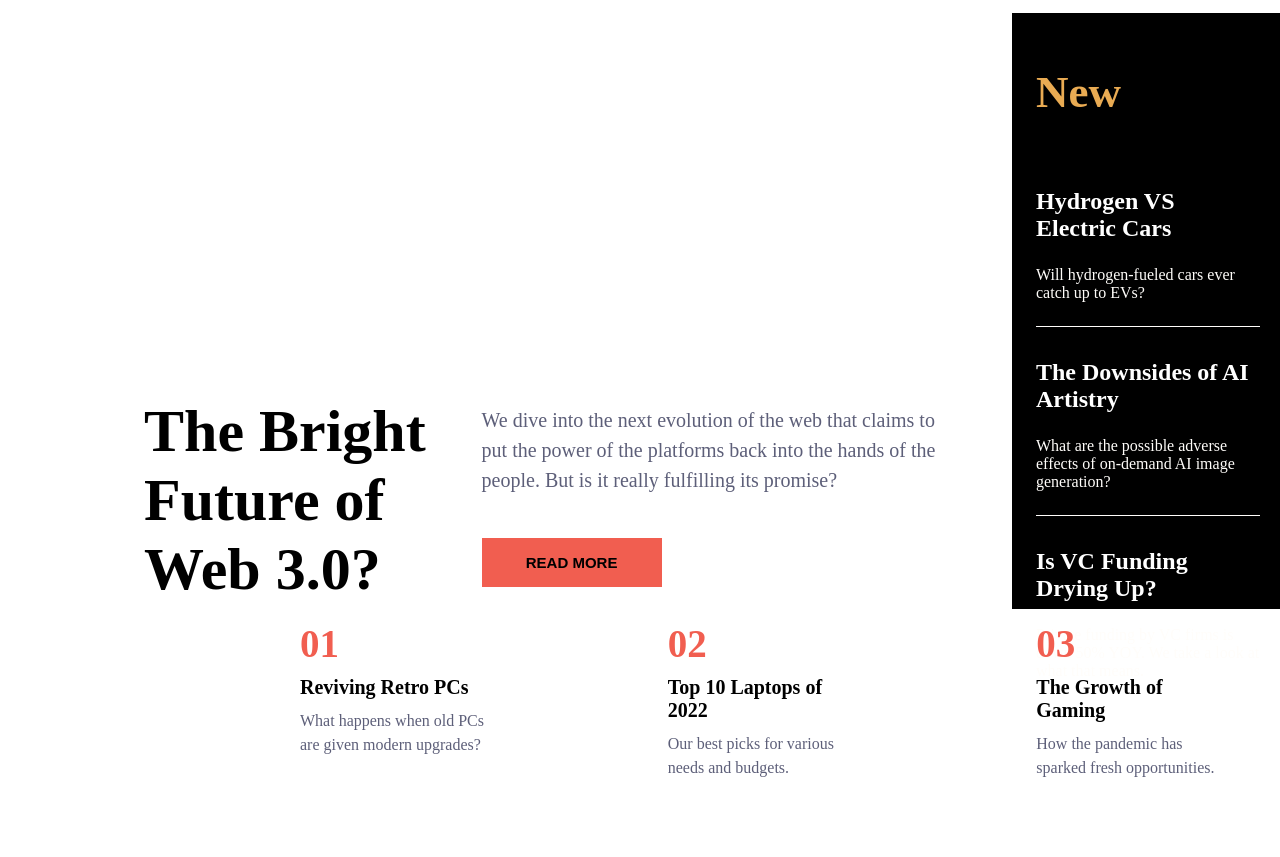
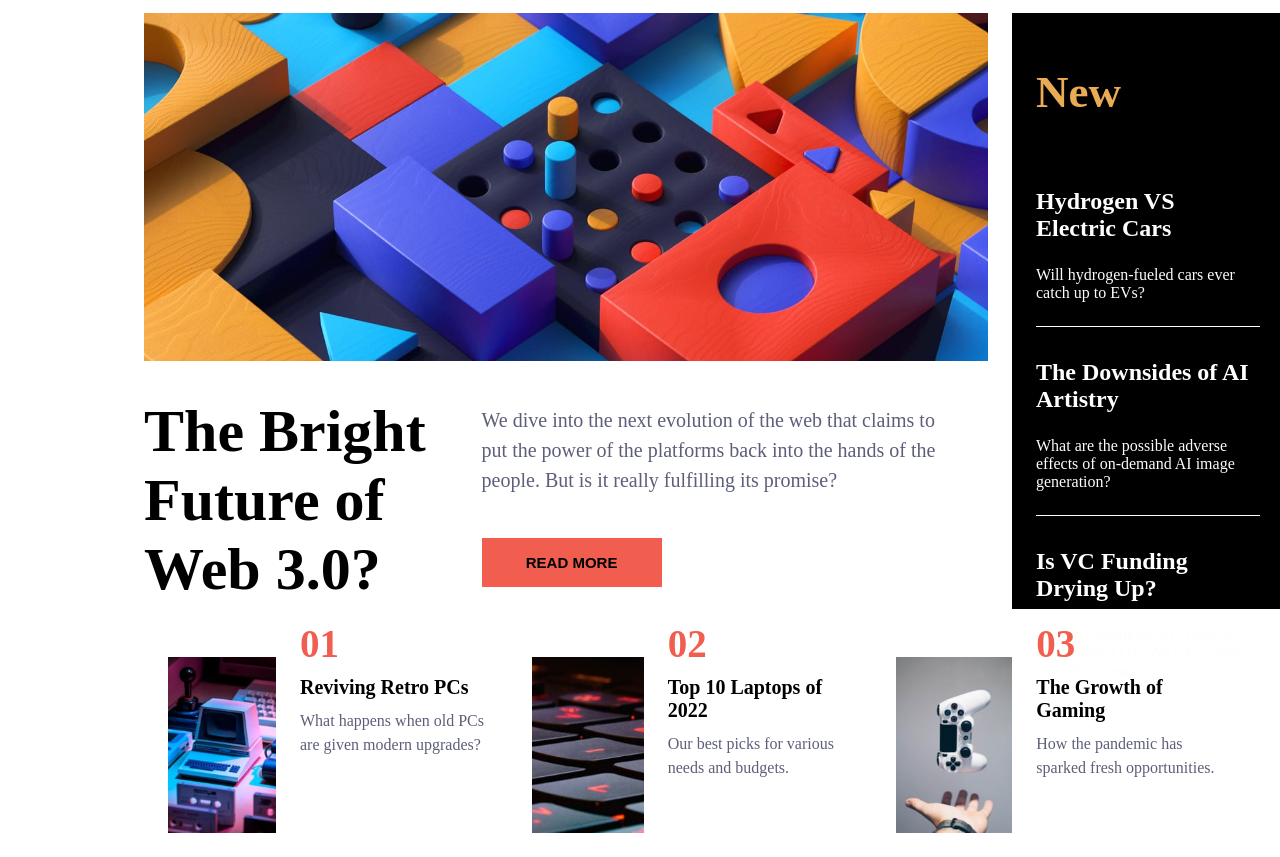
Before and after one commit to Lil-Dovee/News-Page, a plain HTML site: page index.html in a window 1280 px wide. Shown: the part 69-926 px from the top of the page. Drawn offline with Linux system fonts and the light colour scheme; files that its build step writes are made by us from their sources; files whose address does not match are found by name.

Commit message:
Update style.css

```diff
--- a/style.css
+++ b/style.css
@@ -102,7 +102,7 @@
 
     }
     .item1{
-    background-image: url(/news-homepage-main/news-homepage-main/assets/images/image-web-3-desktop.jpg);
+    background-image: url(/image-web-3-desktop.jpg);
     background-position: center;
     background-size: cover;
     background-repeat: no-repeat;
@@ -202,7 +202,7 @@
     .item4 .img-box1{
 
       /* border: 1px solid red; */
-      background-image: url(/news-homepage-main/news-homepage-main/assets/images/image-retro-pcs.jpg);
+      background-image: url(/image-retro-pcs.jpg);
       background-position: center;
       background-size: cover;
       background-repeat: no-repeat;
@@ -238,7 +238,7 @@
     .item4 .img-box2{
       /* height: 100vh; */
       /* border: 1px solid red; */
-      background-image: url(/news-homepage-main/news-homepage-main/assets/images/image-top-laptops.jpg);
+      background-image: url(/image-top-laptops.jpg);
       background-position: center;
       background-size: cover;
       background-repeat: no-repeat;
@@ -247,7 +247,7 @@
     .item4 .img-box3{
       /* height: 100vh; */
       /* border: 1px solid red; */
-      background-image: url(/news-homepage-main/news-homepage-main/assets/images/image-gaming-growth.jpg);
+      background-image: url(/image-gaming-growth.jpg);
       background-repeat: no-repeat;
       background-position: center;
       background-size: cover;
```
